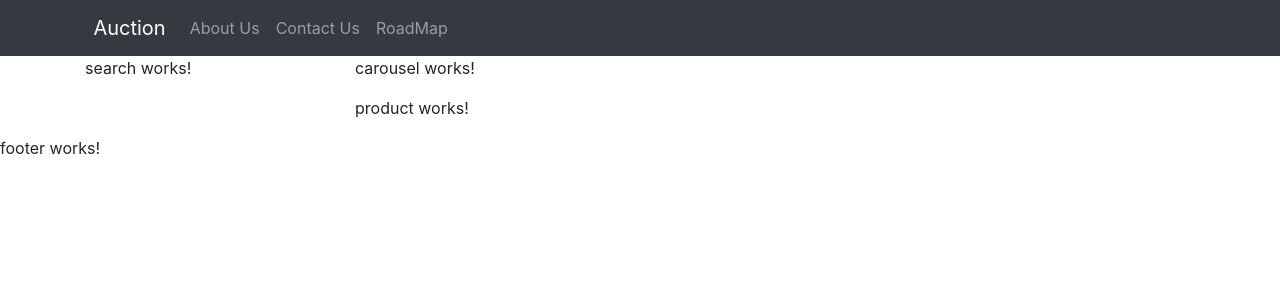
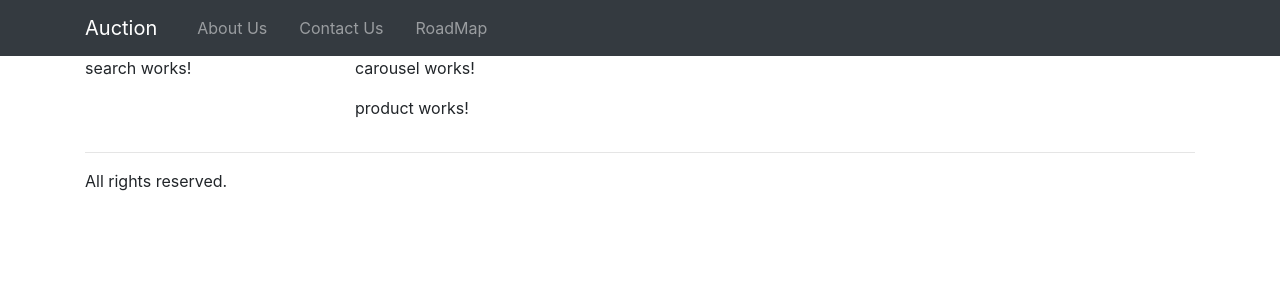
Before and after one commit to CYNCHE/AngularAuction, an Angular app: page / in a window 1280 px wide. Shown: the top 300 px of the page. Built offline with nearby package versions, Linux system fonts and the light colour scheme.

Commit message:
add footer

```diff
--- a/src/app/footer/footer.component.html
+++ b/src/app/footer/footer.component.html
@@ -1,3 +1,10 @@
-<p>
-  footer works!
-</p>
+<div class="container">
+  <hr>
+  <footer>
+    <div class="row">
+      <div class="col-lg-12">
+        All rights reserved.
+      </div>
+    </div>
+  </footer>
+</div>
--- a/src/app/navbar/navbar.component.html
+++ b/src/app/navbar/navbar.component.html
@@ -1,14 +1,14 @@
 <nav class="navbar navbar-expand-md navbar-dark bg-dark">
-  <div class="container-fluid" style="width: 90%">
+  <div class="container" >
       <a href="" class="navbar-brand">Auction</a>
       <button class="navbar-toggler" type="button" data-toggle="collapse" data-target="#navbarSupportedContent" aria-controls="navbarSupportedContent" aria-expanded="false" aria-label="Toggle navigation">
         <span class="navbar-toggler-icon"></span>
       </button>
     <div class="collapse navbar-collapse" id="navbarSupportedContent">
-      <ul class=" navbar-nav ">
-        <li class="nav-item"><a class="nav-link" href="">About Us</a></li>
-        <li class="nav-item"><a class="nav-link" href="">Contact Us</a></li>
-        <li class="nav-item"><a class="nav-link" href="">RoadMap</a></li>
+      <ul class="navbar-nav ml-3">
+        <li class="nav-item mr-3"><a class="nav-link" href="">About Us</a></li>
+        <li class="nav-item mr-3"><a class="nav-link" href="">Contact Us</a></li>
+        <li class="nav-item mr-3"><a class="nav-link" href="">RoadMap</a></li>
       </ul>
     </div>
   </div>
```
